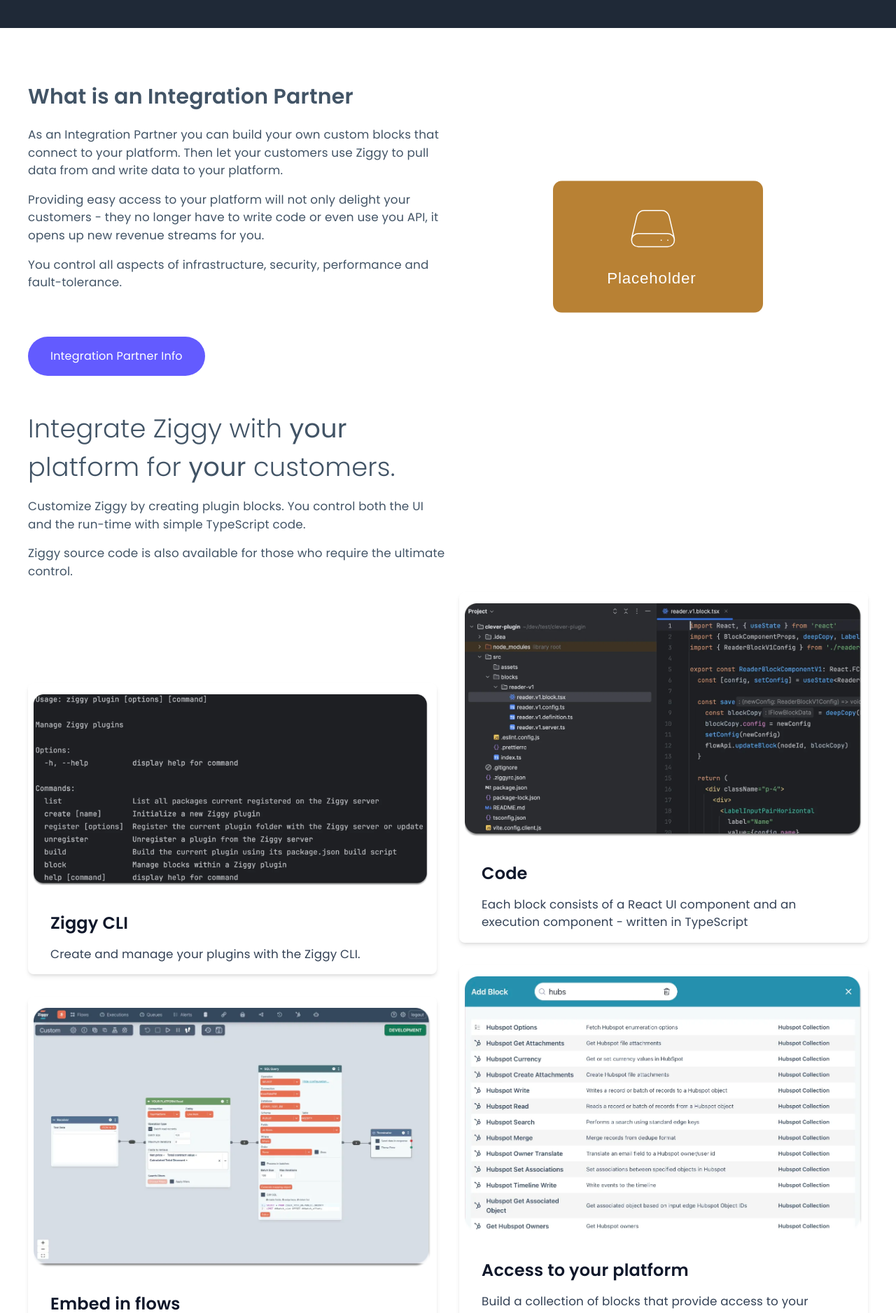
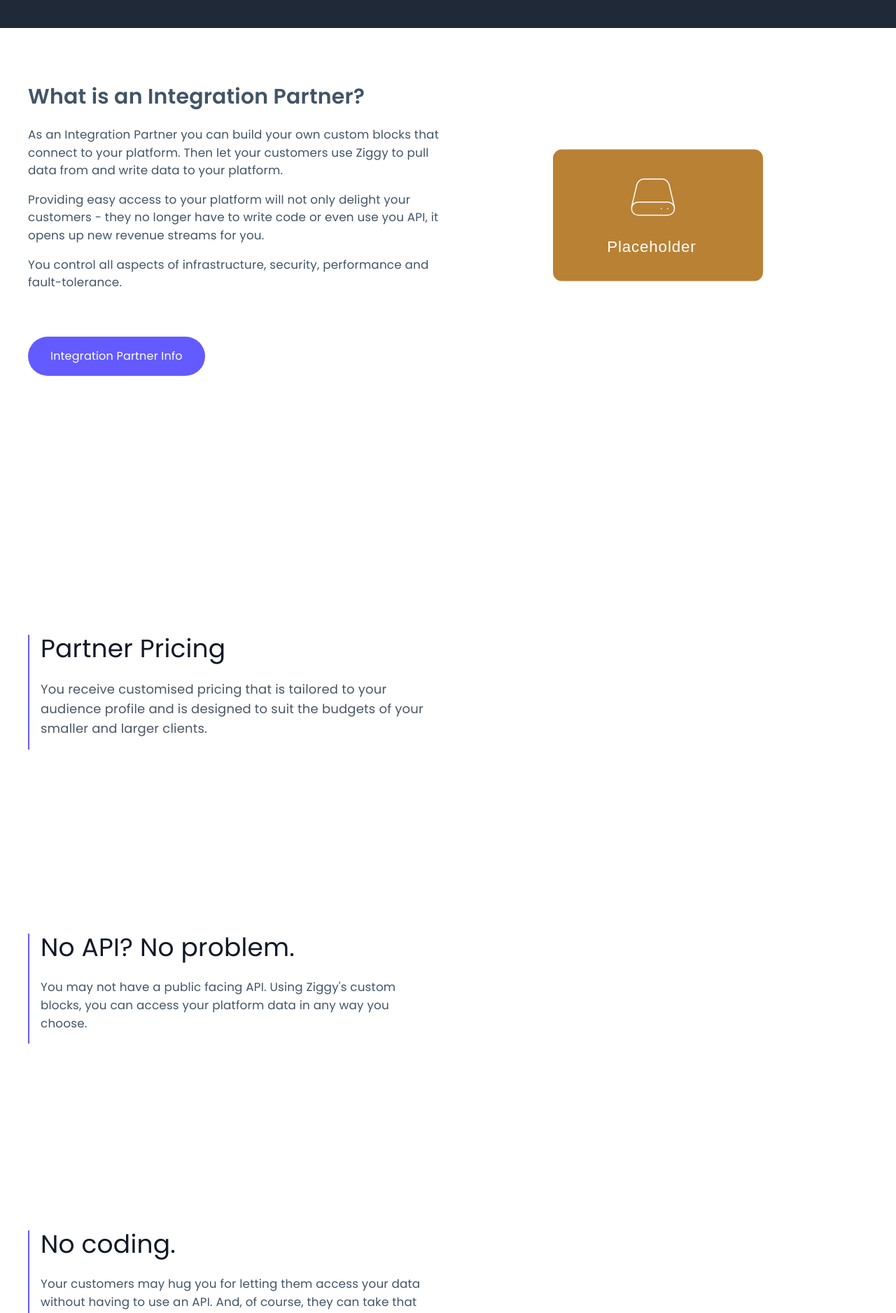
Before and after one commit to fmay/ziggy-site-new, a Next.js app: page /integration-partners in a window 1280 px wide. Shown: the part 680-2556 px from the top of the page at 70% size. Built offline with nearby package versions, Linux system fonts and the light colour scheme.

Commit message:
pre scroll pairs nudge

```diff
--- /dev/null
+++ b/src/app/integration-partners/PartnerFeatures.tsx
@@ -0,0 +1,77 @@
+import { FC } from 'react'
+import ScrollContentImagePairs, { ContentImagePair } from '@/components/ui/scroll-pairs/ScrollContentImagePairs'
+import CTA from '@/components/ui/cta/CTA'
+
+interface FlowFeaturesProps {}
+
+const PartnerFeatures: FC<FlowFeaturesProps> = ({}) => {
+  const contentImagePairs: ContentImagePair[] = [
+    {
+      content: (
+        <div>
+          <h2 className="text-4xl font-bold text-gray-900 mb-6">Partner Pricing</h2>
+          <p className="text-lg text-gray-600 mb-4">
+            You receive customised pricing that is tailored to your audience profile and is designed
+            to suit the budgets of your smaller and larger clients.
+          </p>
+        </div>
+      ),
+      image: '/placeholder.svg',
+    },
+    {
+      content: (
+        <div>
+          <h2 className="text-4xl font-bold text-gray-900 mb-6">No API? No problem.</h2>
+          <p>
+            You may not have a public facing API. Using Ziggy's custom blocks, you can access your
+            platform data in any way you choose.
+          </p>
+        </div>
+      ),
+      image: '/placeholder.svg',
+    },
+    {
+      content: (
+        <div>
+          <h2 className="text-4xl font-bold text-gray-900 mb-6">No coding.</h2>
+          <p>
+            Your customers may hug you for letting them access your data without having to use an
+            API. And, of course, they can take that data and put it into their other systems - also
+            without coding.
+          </p>
+        </div>
+      ),
+      image: '/placeholder.svg',
+    },
+    {
+      content: (
+        <div>
+          <h2 className="text-4xl font-bold text-gray-900 mb-6">Custom blocks for your platform</h2>
+          <p className="text-lg text-gray-600 mb-4">
+            Custom Blocks are what make it so easy for your customers to access your platform's
+            data.
+          </p>
+          <p>
+            Once you've built your plugins, your customers are ready to build their flows without
+            having to wait for there development teams to have some availability.
+          </p>
+          <CTA label="Build Custom Blocks" href="/extend" />
+        </div>
+      ),
+      image: '/placeholder.svg',
+      hasCTA: true
+    },
+  ]
+
+  return (
+    <div className="bg-white">
+      {/* Other page content above */}
+      <div className="py-16">
+        <ScrollContentImagePairs contentImagePairs={contentImagePairs} />
+      </div>
+      {/* Other page content below */}
+    </div>
+  )
+}
+
+export default PartnerFeatures
--- a/src/app/integration-partners/page.tsx
+++ b/src/app/integration-partners/page.tsx
@@ -6,6 +6,7 @@
 import CollectionsExtendIntro from '@/app/(features)/extend/CollectionsExtendIntro'
 import HubspotBlockCollection from '@/components/content/hubspot/HubspotBlockCollection'
 import QuickBookDemo from '@/app/(forms)/QuickBookDemo'
+import PartnerFeatures from '@/app/integration-partners/PartnerFeatures'
 
 export default function IntegrationPartners() {
   return (
@@ -16,7 +17,7 @@
       image="/placeholder.svg">
       <PageSection bgColor="bg-gray">
         <Intro
-          title="What is an Integration Partner"
+          title="What is an Integration Partner?"
           description={
             <div className="section-intro">
               <p>
@@ -40,14 +41,13 @@
             </div>
           }
           image="/placeholder.svg"
+          imageNudge={-90}
           imageScale={0.5}
         />
-        <CustomizationStack />
       </PageSection>
 
-      <PageSection bgColor="bg-gray-500 text-white">
-        <CollectionsExtendIntro />
-        <HubspotBlockCollection />
+      <PageSection>
+        <PartnerFeatures/>
       </PageSection>
 
       <PageSection bgColor="bg-gray-800">
--- a/src/components/ui/intro/Intro.tsx
+++ b/src/components/ui/intro/Intro.tsx
@@ -8,6 +8,8 @@
   image?: string
   imageAlt?: string
   imageScale?: number
+  imageNudge?: number
+  hasCTA?: boolean
 }
 
 const Intro: FC<IntroProps> = ({
@@ -16,7 +18,15 @@
   image,
   imageAlt = 'Intro image',
   imageScale = 1,
+  imageNudge = 0,
+  hasCTA,
 }) => {
+  const getMarginY = () => {
+    if (hasCTA) return -90
+    if (imageNudge) return imageNudge
+    return 0
+  }
+
   if (image) {
     return (
       <div className="flex flex-row items-center">
@@ -24,7 +34,9 @@
           <div className="section-title">{title}</div>
           {description && <div className="section-intro">{description}</div>}
         </div>
-        <div className="w-1/2 flex items-center justify-center" style={{ transform: `scale(${imageScale})` }}>
+        <div
+          className="w-1/2 flex items-center justify-center"
+          style={{ transform: `scale(${imageScale})`, marginTop: getMarginY() }}>
           <Image
             src={image}
             alt={imageAlt}
--- a/src/components/ui/scroll-pairs/ScrollContentImagePairs.tsx
+++ b/src/components/ui/scroll-pairs/ScrollContentImagePairs.tsx
@@ -9,6 +9,8 @@
   scene?: ReactNode
   bgColor?: string
   scaleToFit?: boolean
+  hasCTA?: boolean
+  imageNudge?: number
 }
 
 interface ScrollContentImagePairsProps {
```
Also changed, not shown: src/app/(features)/flows/FlowFeatures.tsx (+0 -10 lines).
